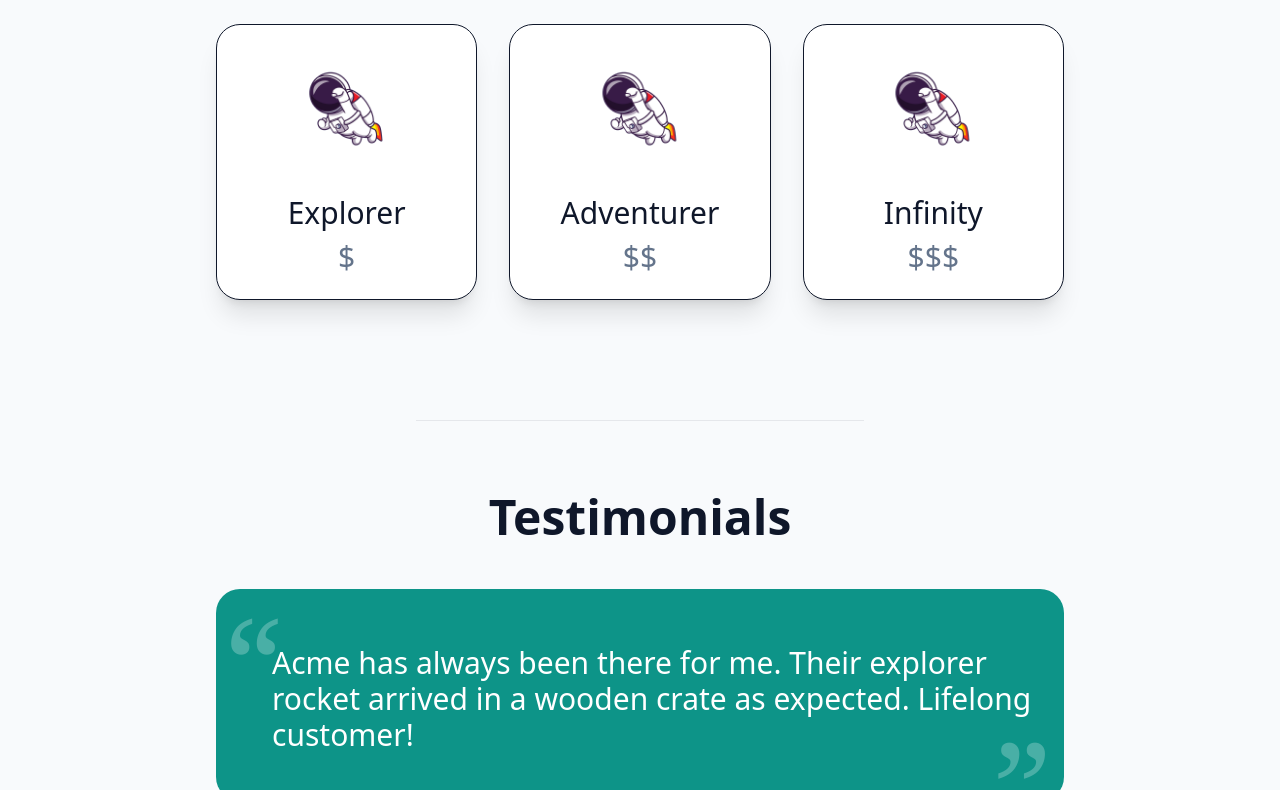
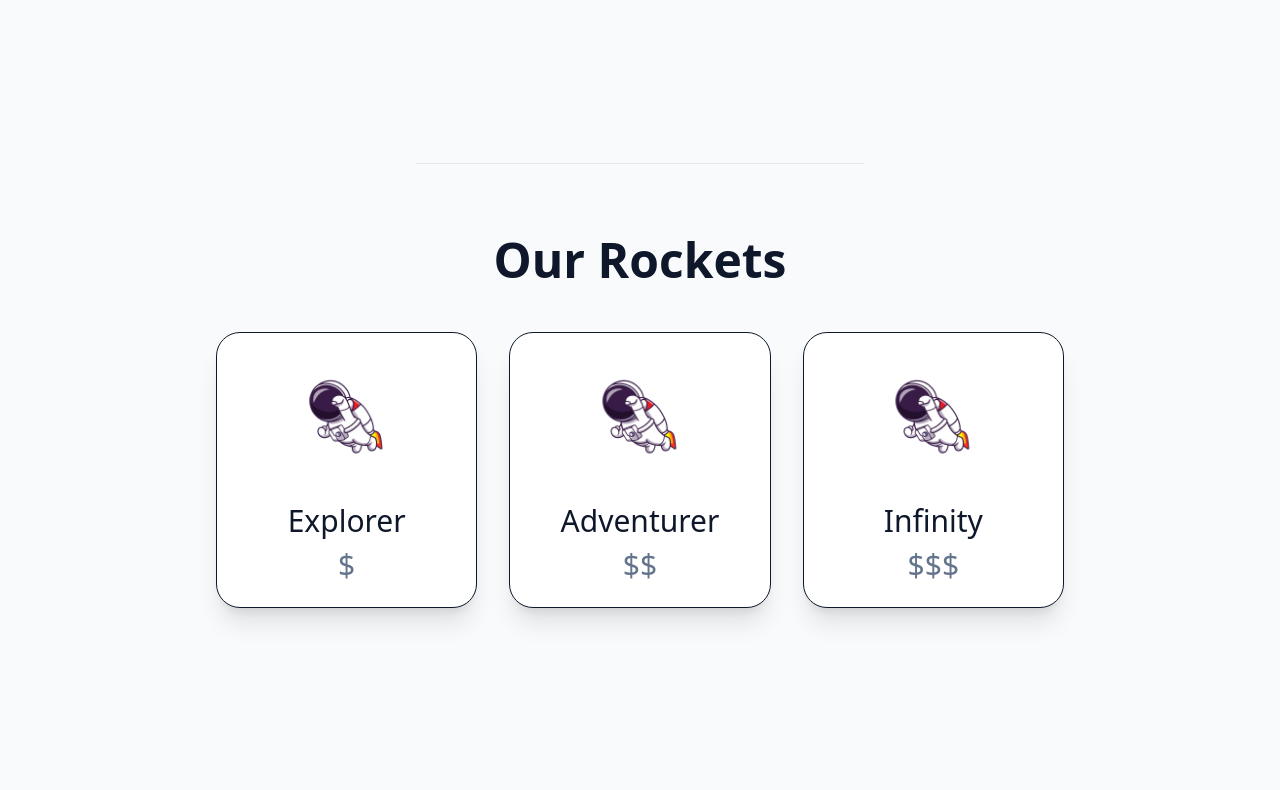
Before and after one commit to rishan-ch/tailwind-project, a website: page build/index.html in a window 1280 px wide. Shown: the part 685-1475 px from the top of the page. Drawn offline with nearby package versions, Linux system fonts and the light colour scheme.

Commit message:
added custom css library

```diff
--- a/src/input.css
+++ b/src/input.css
@@ -1,3 +1,10 @@
 @tailwind base;
 @tailwind components;
 @tailwind utilities;
+
+/* to make a screen occupy whole screen */
+@layer utilities{
+    .section-min-height{
+        min-height: calc(100vh - 68px);
+    }
+}
--- a/tailwind.config.js
+++ b/tailwind.config.js
@@ -2,7 +2,13 @@
 module.exports = {
   content: ['./build/*.html'],
   theme: {
-    extend: {},
+    extend: {
+      //to make a section occupy whole screen
+      screens:{
+        'widescreen': {'raw':'(min-aspect-ratio: 3/2)'},
+        'tallscreen': {'raw':'(min-aspect-ratio: 1/2)'}
+      }
+    },
   },
   plugins: [],
 }
```
Also changed, not shown: build/css/style.css, build/index.html.
